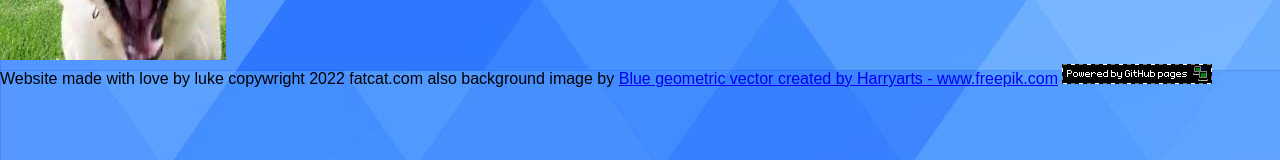
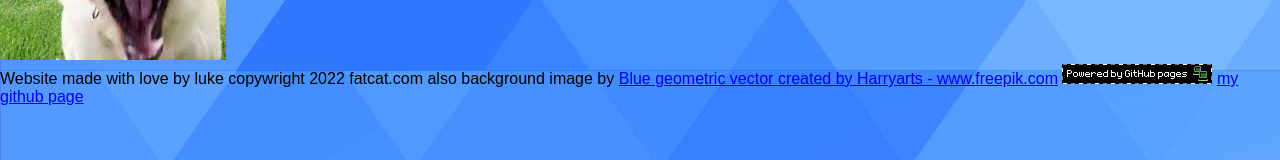
Before and after one commit to Misterbozo/my-website, a plain HTML site: page index.html in a window 1280 px wide. Shown: the part 311-471 px from the top of the page. Drawn offline with Linux system fonts and the light colour scheme.

Commit message:
Update index.html

```diff
--- a/index.html
+++ b/index.html
@@ -47,5 +47,6 @@ copywright 2023 fatcat.ink
 Website made with love by luke
 copywright 2022 fatcat.com also background image by <a href='https://www.freepik.com/vectors/blue-geometric'>Blue geometric vector created by Harryarts - www.freepik.com</a>
 <IMG SRC="blinkiesCafe-tT.gif">
+<a href="https://github.com/Misterbozo">my github page</a>
 </header>
 </html>
```
